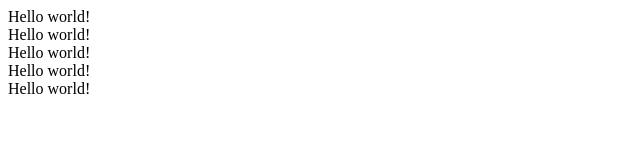
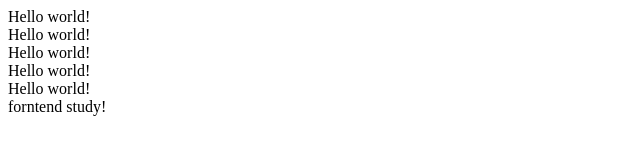
Before and after one commit to Song1524/frontend-study, a plain HTML site: page 01_starter/index.html in a window 1280 px wide. Shown: the full height of the page, 0-640 px from the left. Drawn offline with Linux system fonts and the light colour scheme.

Commit message:
git test

```diff
--- a/01_starter/index.html
+++ b/01_starter/index.html
@@ -15,6 +15,7 @@
   <div>Hello world!</div>
   <div>Hello world!</div>
   <div>Hello world!</div>
+  <div>forntend study!</div>
   <!-- 태그 이름을 한 번에 변경하기(기본 설정 -> linked editing) -->
 
   <!-- 브라우저에 출력하기(live server) -->
```
